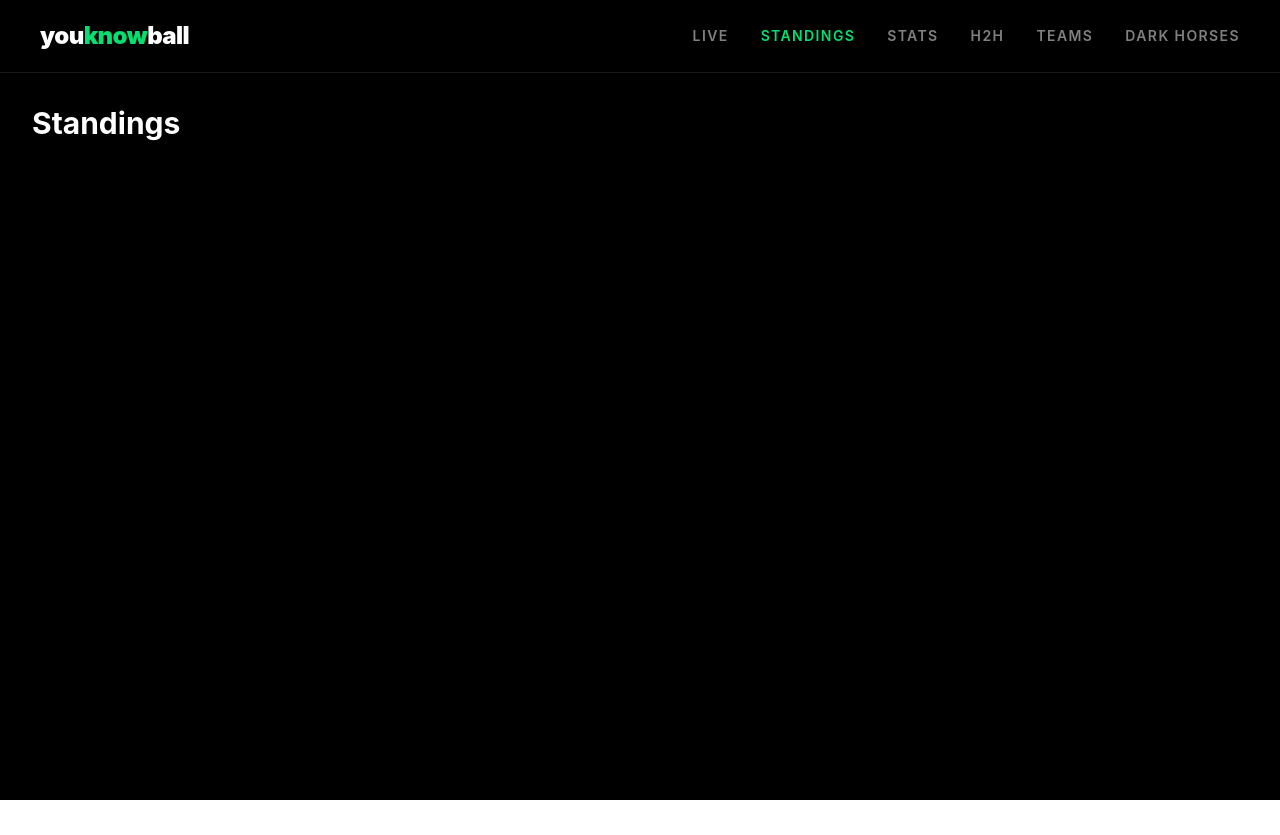
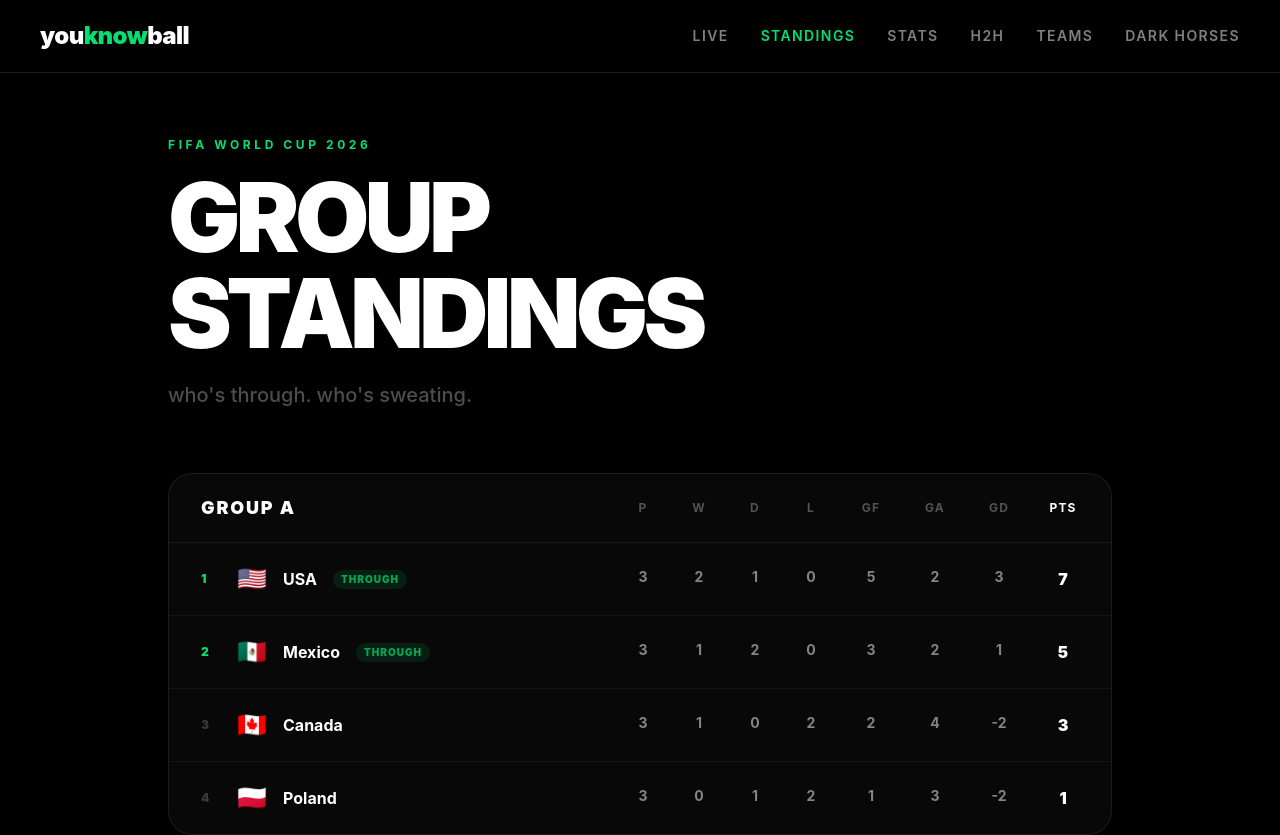
Before and after one commit to rehanjaswal/youknowball, a React (Vite) app: page /standings in a window 1280 px wide. Shown: the top 835 px of the page. Before the commit the page ends 800 px from the top, so only its background shows below. Built offline with nearby package versions, Linux system fonts and the light colour scheme.

Commit message:
standings page layout

```diff
--- a/src/pages/Standings.jsx
+++ b/src/pages/Standings.jsx
@@ -1,4 +1,92 @@
+const groups = [
+  {
+    name: 'Group A',
+    teams: [
+      { flag: '🇺🇸', name: 'USA', p: 3, w: 2, d: 1, l: 0, gf: 5, ga: 2, pts: 7 },
+      { flag: '🇲🇽', name: 'Mexico', p: 3, w: 1, d: 2, l: 0, gf: 3, ga: 2, pts: 5 },
+      { flag: '🇨🇦', name: 'Canada', p: 3, w: 1, d: 0, l: 2, gf: 2, ga: 4, pts: 3 },
+      { flag: '🇵🇱', name: 'Poland', p: 3, w: 0, d: 1, l: 2, gf: 1, ga: 3, pts: 1 },
+    ]
+  },
+  {
+    name: 'Group B',
+    teams: [
+      { flag: '🇵🇹', name: 'Portugal', p: 3, w: 3, d: 0, l: 0, gf: 8, ga: 1, pts: 9 },
+      { flag: '🇪🇸', name: 'Spain', p: 3, w: 1, d: 1, l: 1, gf: 4, ga: 3, pts: 4 },
+      { flag: '🇹🇷', name: 'Turkey', p: 3, w: 1, d: 0, l: 2, gf: 2, ga: 5, pts: 3 },
+      { flag: '🇨🇿', name: 'Czech Rep.', p: 3, w: 0, d: 1, l: 2, gf: 1, ga: 6, pts: 1 },
+    ]
+  },
+]
+
 function Standings() {
-  return <div className="p-8"><h1 className="text-3xl font-bold">Standings</h1></div>
+  return (
+    <div className="px-10 py-16 max-w-5xl mx-auto">
+
+      <div className="mb-16">
+        <p className="text-green-400 text-xs font-bold uppercase tracking-[0.3em] mb-4">
+          FIFA World Cup 2026
+        </p>
+        <h1 className="text-8xl font-black uppercase tracking-tighter leading-none mb-5">
+          Group<br />Standings
+        </h1>
+        <p className="text-white/30 text-xl font-medium">
+          who's through. who's sweating.
+        </p>
+      </div>
+
+      <div className="grid grid-cols-1 gap-6">
+        {groups.map(group => (
+          <div key={group.name} className="bg-white/[0.03] border border-white/[0.08] rounded-3xl overflow-hidden">
+
+            <div className="px-8 py-5 border-b border-white/[0.08] flex items-center justify-between">
+              <span className="text-lg font-black uppercase tracking-widest">{group.name}</span>
+              <div className="flex gap-8 text-xs font-bold uppercase tracking-widest text-white/30">
+                <span className="w-6 text-center">P</span>
+                <span className="w-6 text-center">W</span>
+                <span className="w-6 text-center">D</span>
+                <span className="w-6 text-center">L</span>
+                <span className="w-8 text-center">GF</span>
+                <span className="w-8 text-center">GA</span>
+                <span className="w-8 text-center">GD</span>
+                <span className="w-8 text-center text-white">PTS</span>
+              </div>
+            </div>
+
+            {group.teams.map((team, i) => (
+              <div
+                key={team.name}
+                className={`px-8 py-5 flex items-center justify-between hover:bg-white/[0.04] transition-all duration-200 ${i < group.teams.length - 1 ? 'border-b border-white/[0.05]' : ''}`}
+              >
+                <div className="flex items-center gap-4 flex-1">
+                  <span className={`text-xs font-black w-5 ${i < 2 ? 'text-green-400' : 'text-white/20'}`}>{i + 1}</span>
+                  <span className="text-2xl">{team.flag}</span>
+                  <span className="font-bold text-base">{team.name}</span>
+                  {i < 2 && (
+                    <span className="text-[10px] font-black uppercase tracking-widest text-green-400/70 bg-green-400/10 px-2 py-0.5 rounded-full">
+                      through
+                    </span>
+                  )}
+                </div>
+                <div className="flex gap-8 text-sm font-bold text-white/50">
+                  <span className="w-6 text-center">{team.p}</span>
+                  <span className="w-6 text-center">{team.w}</span>
+                  <span className="w-6 text-center">{team.d}</span>
+                  <span className="w-6 text-center">{team.l}</span>
+                  <span className="w-8 text-center">{team.gf}</span>
+                  <span className="w-8 text-center">{team.ga}</span>
+                  <span className="w-8 text-center">{team.gf - team.ga}</span>
+                  <span className="w-8 text-center text-white font-black text-base">{team.pts}</span>
+                </div>
+              </div>
+            ))}
+
+          </div>
+        ))}
+      </div>
+
+    </div>
+  )
 }
+
 export default Standings
```
